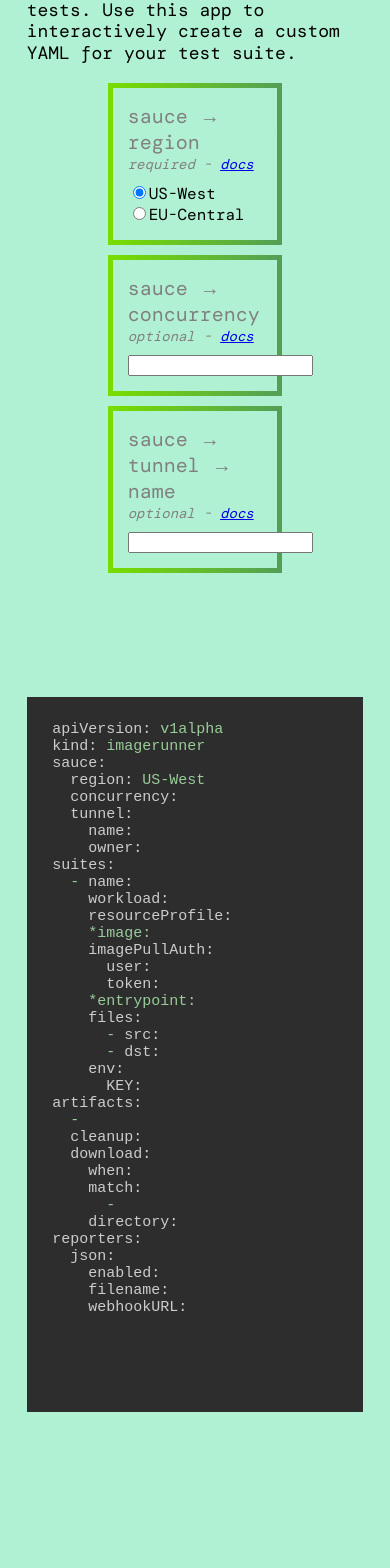
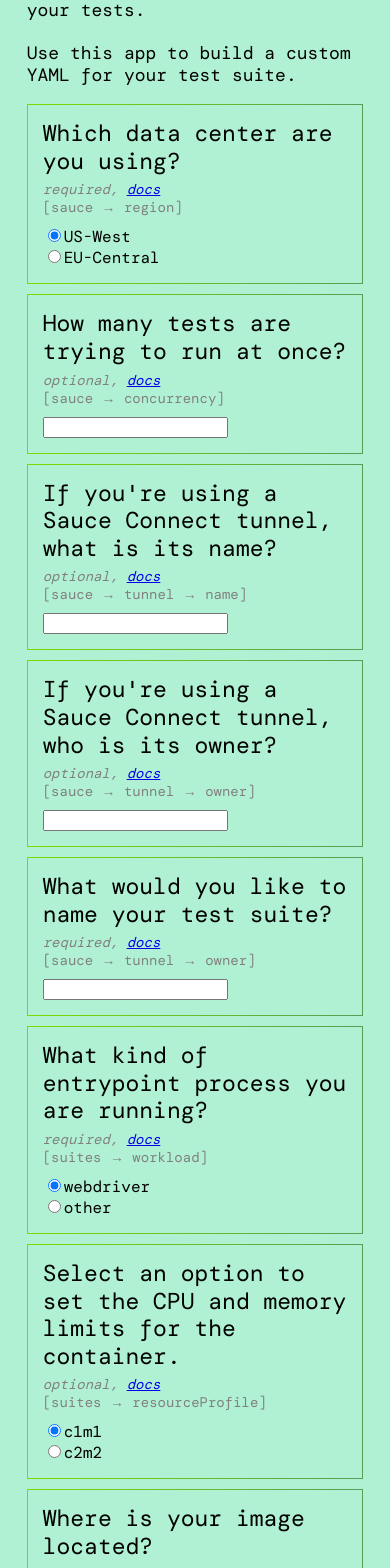
Before and after one commit to ab91/thats-so-yaml, a React (Create React App) app: page / in a window 390 px wide. Shown: the part 380-1948 px from the top of the page. Before the commit the page ends 1807 px from the top, so only its background shows below. Built offline with nearby package versions, Linux system fonts and the light colour scheme; a web font is replaced by a local one.

Commit message:
feat: Add state and prop destructuring, fix styling, add prompt element, add many inputs

```diff
--- a/src/App.js
+++ b/src/App.js
@@ -10,33 +10,70 @@ class App extends React.Component {
     this.state = {
       regionOption: 'option1',
       ccyData: '',
-      tunnelNameData: ''
+      tunnelNameData: '',
+      tunnelOwnerData: '',
+      suiteNameData: '',
+      suiteWorkloadData: 'option1',
+      suiteResourceData: 'option1',
+      suiteImageData: '',
+      suiteUserData: '',
+      suiteTokenData: '',
+      suiteEntrypointData: ''
     };
   }
 
-  handleRadioChange = (event) => {
+  handleFormChange = (event) => {
+    const { name, value } = event.target;
+
     this.setState({
-      regionOption: event.target.value,
-    });
-  };
-
-  handleFormChange = (newData) => {
-    this.setState({
-      ccyData: newData,
-    });
+      [name]: value
+    })
   };
 
   render() {
+    const {
+      regionOption,
+      ccyData,
+      tunnelNameData,
+      tunnelOwnerData,
+      suiteNameData,
+      suiteWorkloadData,
+      suiteResourceData,
+      suiteImageData,
+      suiteUserData,
+      suiteTokenData,
+      suiteEntrypointData
+    } = this.state;
+
     return (
       <div className="panel-container">
         <InputPanel
-          regionOption={this.state.regionOption}
-          handleRadioChange={this.handleRadioChange}
+          regionOption={regionOption}
+          ccyData={ccyData}
+          tunnelNameData={tunnelNameData}
+          tunnelOwnerData={tunnelOwnerData}
+          suiteNameData={suiteNameData}
+          suiteWorkloadData={suiteWorkloadData}
+          suiteResourceData={suiteResourceData}
+          suiteImageData={suiteImageData}
+          suiteUserData={suiteUserData}
+          suiteTokenData={suiteTokenData}
+          suiteEntrypointData={suiteEntrypointData}
+
           handleFormChange={this.handleFormChange}
         />
         <OutputPanel
-          regionOption={this.state.regionOption}
-          ccyData={this.state.ccyData}
+          regionOption={regionOption}
+          ccyData={ccyData}
+          tunnelNameData={tunnelNameData}
+          tunnelOwnerData={tunnelOwnerData}
+          suiteNameData={suiteNameData}
+          suiteWorkloadData={suiteWorkloadData}
+          suiteResourceData={suiteResourceData}
+          suiteImageData={suiteImageData}
+          suiteUserData={suiteUserData}
+          suiteTokenData={suiteTokenData}
+          suiteEntrypointData={suiteEntrypointData}
         />
       </div>
     );
--- a/src/components/molecules/InputMolecule.js
+++ b/src/components/molecules/InputMolecule.js
@@ -6,17 +6,19 @@ class InputMolecule extends Component {
 
         return (
             <div className="input-container input-border-gradient input-border-gradient--green">
-                <p className="input__title">{this.props.topLevel}
+                <p className="input__prompt">{this.props.prompt}</p>
+                <p className="input__detail">{this.props.required ? ("required") : ("optional")}, <a target="_blank" href={this.props.documentation} rel="noreferrer">docs</a></p>
+                <p className="input__location">[{this.props.topLevel}
                     {this.props.secondLevel && <span> → {this.props.secondLevel}</span>}
-                    {this.props.thirdLevel && <span> → {this.props.thirdLevel}</span>}
+                    {this.props.thirdLevel && <span> → {this.props.thirdLevel}</span>}]
                 </p>
-                <p className="input__subtitle">{this.props.required ? ("required") : ("optional")} - <a target="_blank" href={this.props.documentation} rel="noreferrer">docs</a></p>
                 <form className="input__data">
                     {(this.props.inputType === "input" &&
                         <input
+                            name={this.props.name}
                             type="input"
                             value={this.props.inputData}
-                            onChange={(e) => this.props.onFormChange(e.target.value)}
+                            onChange={this.props.handleFormChange}
                         />
                     )}
                     {(this.props.inputType === "radio" &&
@@ -24,27 +26,26 @@ class InputMolecule extends Component {
                             <label>
                                 <input
                                     type="radio"
-                                    name="myRadio"
+                                    name={this.props.name}
                                     value="option1"
                                     checked={this.props.inputData === 'option1'}
-                                    onChange={this.props.handleRadioChange}
+                                    onChange={this.props.handleFormChange}
                                 />
                                 {this.props.option1}
                             </label>
                             <label>
                                 <input
                                     type="radio"
-                                    name="myRadio"
+                                    name={this.props.name}
                                     value="option2"
                                     checked={this.props.inputData === 'option2'}
-                                    onChange={this.props.handleRadioChange}
+                                    onChange={this.props.handleFormChange}
                                 />
                                 {this.props.option2}
                             </label>
                         </div>
                     )}
                 </form>
-                {/*<p className="input__status">{this.props.status}</p>*/}
             </div >
         );
     }
--- a/src/components/organisms/InputPanel.js
+++ b/src/components/organisms/InputPanel.js
@@ -5,6 +5,7 @@ import InputMolecule from "../molecules/InputMolecule";
 
 const SauceRegion = {
   inputType: "radio",
+  prompt: "Which data center are you using?",
   topLevel: "sauce",
   secondLevel: "region",
   thirdLevel: null,
@@ -12,51 +13,51 @@ const SauceRegion = {
   option2: "EU-Central",
   required: true,
   documentation: "https://docs.saucelabs.com/orchestrate/saucectl-configuration/#region",
-  status: "✅/❌"
 };
 
 const SauceCCY = {
   inputType: "input",
+  prompt: "How many tests are trying to run at once?",
   topLevel: "sauce",
   secondLevel: "concurrency",
   thirdLevel: null,
   required: false,
   documentation: "https://docs.saucelabs.com/orchestrate/saucectl-configuration/#concurrency",
-  status: "✅/❌"
 };
 
 const TunnelName = {
   inputType: "input",
+  prompt: "If you're using a Sauce Connect tunnel, what is its name?",
   topLevel: "sauce",
   secondLevel: "tunnel",
   thirdLevel: "name",
   required: false,
   documentation: "https://docs.saucelabs.com/orchestrate/saucectl-configuration/#name",
-  status: "✅/❌"
 };
 
 const TunnelOwner = {
   inputType: "input",
+  prompt: "If you're using a Sauce Connect tunnel, who is its owner?",
   topLevel: "sauce",
   secondLevel: "tunnel",
   thirdLevel: "owner",
   required: false,
   documentation: "https://docs.saucelabs.com/orchestrate/saucectl-configuration/#owner",
-  status: "✅/❌"
 };
 
 const SuiteName = {
   inputType: "input",
+  prompt: "What would you like to name your test suite?",
   topLevel: "sauce",
   secondLevel: "tunnel",
   thirdLevel: "owner",
   required: true,
   documentation: "https://docs.saucelabs.com/orchestrate/saucectl-configuration/#owner",
-  status: "✅/❌"
 };
 
 const SuiteWorkload = {
   inputType: "radio",
+  prompt: "What kind of entrypoint process you are running?",
   topLevel: "suites",
   secondLevel: "workload",
   thirdLevel: null,
@@ -64,11 +65,11 @@ const SuiteWorkload = {
   option2: "other",
   required: true,
   documentation: "https://docs.saucelabs.com/orchestrate/saucectl-configuration/#workload",
-  status: "✅/❌"
 };
 
 const SuiteResource = {
   inputType: "radio",
+  prompt: "Select an option to set the CPU and memory limits for the container.",
   topLevel: "suites",
   secondLevel: "resourceProfile",
   thirdLevel: null,
@@ -76,44 +77,65 @@ const SuiteResource = {
   option2: "c2m2",
   required: false,
   documentation: "https://docs.saucelabs.com/orchestrate/saucectl-configuration/#workload",
-  status: "✅/❌"
 };
 
 const SuiteImage = {
   inputType: "input",
+  prompt: "Where is your image located?",
   topLevel: "suites",
   secondLevel: "image",
   thirdLevel: null,
   required: true,
   documentation: "https://docs.saucelabs.com/orchestrate/saucectl-configuration/#image",
-  status: "✅/❌"
 };
 
 const SuiteImageUser = {
   inputType: "input",
+  prompt: "If your registry is private, what is your username",
   topLevel: "suites",
   secondLevel: "imagePullAuth",
   thirdLevel: "user",
   required: false,
   documentation: "hhttps://docs.saucelabs.com/orchestrate/saucectl-configuration/#imagepullauth",
-  status: "✅/❌"
 };
 
 const SuiteImageToken = {
   inputType: "input",
+  prompt: "[DO NOT USE]",
   topLevel: "suites",
   secondLevel: "imagePullAuth",
   thirdLevel: "token",
   required: false,
   documentation: "https://docs.saucelabs.com/orchestrate/saucectl-configuration/#imagepullauth",
-  status: "✅/❌"
+};
+
+const SuiteEntrypoint = {
+  inputType: "input",
+  prompt: "What command is run to execute your tests?",
+  topLevel: "suites",
+  secondLevel: "entrypoint",
+  thirdLevel: null,
+  required: true,
+  documentation: "https://docs.saucelabs.com/orchestrate/saucectl-configuration/#entrypoint",
 };
 
 class InputPanel extends Component {
 
   render() {
 
-    //const { regionData, ccyData, onFormChange } = this.props;
+    //const { regionData, ccyData, handleFormChange } = this.props;
+    const { regionOption, ccyData,
+      tunnelNameData,
+      tunnelOwnerData,
+      suiteNameData,
+      suiteWorkloadData,
+      suiteResourceData,
+      suiteImageData,
+      suiteUserData,
+      suiteTokenData,
+      suiteEntrypointData,
+      handleFormChange
+    } = this.props;
 
     return (
       <div className="input-panel-wrapper">
@@ -121,87 +143,93 @@ class InputPanel extends Component {
           <div className="input-panel-text">
             <h1 className="input-panel-text__title">That’s SO YAML 👁🔮</h1>
             <h2 className="input-panel-text__subtitle">Sauce Orchestrate YAML Config Generator</h2>
-            <h3 className="input-panel-text__description">Sauce Orchestrate tests are kicked off via CLI tool <a target="_blank" href="https://docs.saucelabs.com/dev/cli/saucectl/" rel="noreferrer">saucectl</a>. saucectl commands can be executed manually or automatically by your CI/CD system, and references a <a target="_blank" href="https://docs.saucelabs.com/orchestrate/saucectl-configuration/" rel="noreferrer">YAML file</a> in your repo which instructs Sauce Labs infrastructure how to run your tests. Use this app to interactively create a custom YAML for your test suite.</h3>
+            <h3 className="input-panel-text__description">Sauce Orchestrate tests can be triggered via CLI tool <a target="_blank" href="https://docs.saucelabs.com/dev/cli/saucectl/" rel="noreferrer">saucectl</a>. saucectl commands can be executed manually or automatically by your CI/CD system, and references a <a target="_blank" href="https://docs.saucelabs.com/orchestrate/saucectl-configuration/" rel="noreferrer">YAML file</a> in your repo which instructs Sauce Labs infrastructure on how to run your tests. <br/><br/>Use this app to build a custom YAML for your test suite.</h3>
           </div>
           <div className="input-data-container">
             <InputMolecule
-              name="input1"
+              name="regionOption"
               {...SauceRegion}
-              inputData={this.props.regionOption}
-              handleRadioChange={this.props.handleRadioChange}
+              inputData={regionOption}
+              handleFormChange={handleFormChange}
             />
             <InputMolecule
-              name="input2"
+              name="ccyData"
               {...SauceCCY}
-              inputData={this.props.ccyData}
-              onFormChange={this.props.handleFormChange}
+              inputData={ccyData}
+              handleFormChange={handleFormChange}
             />
             <InputMolecule
-              name="input3"
+              name="tunnelNameData"
               {...TunnelName}
-              inputData={this.props.tunnelNameData}
-              onFormChange={this.props.onFormChange}
+              inputData={tunnelNameData}
+              handleFormChange={handleFormChange}
+            />
+            <InputMolecule
+              name="tunnelOwnerData"
+              {...TunnelOwner}
+              inputData={tunnelOwnerData}
+              handleFormChange={handleFormChange}
+            />
+            <InputMolecule
+              name="suiteNameData"
+              {...SuiteName}
+              inputData={suiteNameData}
+              handleFormChange={handleFormChange}
+            />
+            <InputMolecule
+              name="suiteWorkloadData"
+              {...SuiteWorkload}
+              inputData={suiteWorkloadData}
+              handleFormChange={handleFormChange}
+            />
+            <InputMolecule
+              name="suiteResourceData"
+              {...SuiteResource}
+              inputData={suiteResourceData}
+              handleFormChange={handleFormChange}
+            />
+            <InputMolecule
+              name="suiteImageData"
+              {...SuiteImage}
+              inputData={suiteImageData}
+              handleFormChange={handleFormChange}
+            />
+            <InputMolecule
+              name="suiteUserData"
+              {...SuiteImageUser}
+              inputData={suiteUserData}
+              handleFormChange={handleFormChange}
+            />
+            <InputMolecule
+              name="suiteTokenData"
+              {...SuiteImageToken}
+              inputData={suiteTokenData}
+              handleFormChange={handleFormChange}
+            />
+            <InputMolecule
+              name="suiteEntrypointData"
+              {...SuiteEntrypoint}
+              inputData={suiteEntrypointData}
+              handleFormChange={handleFormChange}
             />
             {/*
             <InputMolecule
-              name="input4"
-              {...TunnelOwner}
-              inputData={this.props.ccyData}
-              onFormChange={this.props.onFormChange}
-            />
-            <InputMolecule
-              name="input5"
-              {...SuiteName}
-              inputData={this.props.ccyData}
-              onFormChange={this.props.onFormChange}
-            />
-            <InputMolecule
-              name="input6"
-              {...SuiteWorkload}
-              inputData={this.props.ccyData}
-              onFormChange={this.props.onFormChange}
-            />
-            <InputMolecule
-              name="input7"
-              {...SuiteResource}
-              inputData={this.props.ccyData}
-              onFormChange={this.props.onFormChange}
-            />
-            <InputMolecule
-              name="input8"
-              {...SuiteImage}
-              inputData={this.props.ccyData}
-              onFormChange={this.props.onFormChange}
-            />
-            <InputMolecule
-              name="input9"
-              {...SuiteImageUser}
-              inputData={this.props.ccyData}
-              onFormChange={this.props.onFormChange}
-            />
-            <InputMolecule
-              name="input10"
-              {...SuiteImageToken}
-              inputData={this.props.ccyData}
-              onFormChange={this.props.onFormChange}
-            />
-            <InputMolecule
               name="input11"
               {...SuiteFileSrc}
-              inputData={this.props.ccyData}
-              onFormChange={this.props.onFormChange}
+              inputData={ccyData}
+              handleFormChange={handleFormChange}
             />
             <InputMolecule
               name="input12"
               {...SuiteFileDst}
-              inputData={this.props.ccyData}
-              onFormChange={this.props.onFormChange}
+              inputData={ccyData}
+              handleFormChange={handleFormChange}
             />
             <InputMolecule
               name="input13"
               {...SuiteEnvKey}
-              inputData={this.props.ccyData}
-              onFormChange={this.props.onFormChange}
+              inputData={ccyData}
+              handleFormChange={handleFormChange}
             />
             */}
           </div>
--- a/src/components/organisms/OutputPanel.js
+++ b/src/components/organisms/OutputPanel.js
@@ -6,7 +6,19 @@ class OutputPanel extends Component {
 
   render() {
 
-    const { regionOption, ccyData } = this.props;
+    const {
+      regionOption,
+      ccyData,
+      tunnelNameData,
+      suiteNameData,
+      suiteWorkloadData,
+      tunnelOwnerData,
+      suiteResourceData,
+      suiteImageData,
+      suiteUserData,
+      suiteTokenData,
+      suiteEntrypointData
+    } = this.props;
 
     var yamlString =
       `
@@ -16,17 +28,17 @@ class OutputPanel extends Component {
     region: ${(regionOption === 'option1') ? 'US-West' : 'EU-Central'}
     concurrency: ${ccyData}
     tunnel:
-      name:
-      owner:
+      name: "${tunnelNameData}"
+      owner: ${tunnelOwnerData}
   suites:
-    - name:
-      workload:
-      resourceProfile:
-      *image:
+    - name: ${suiteNameData}
+      workload: ${(suiteWorkloadData === 'option1') ? 'webdriver' : 'other'}
+      resourceProfile: ${(suiteResourceData === 'option1') ? 'c1m1' : 'c2m2'}
+      image: ${suiteImageData}
       imagePullAuth:
-        user:
-        token:
-      *entrypoint:
+        user: ${suiteUserData}
+        token: ${suiteTokenData}
+      entrypoint: ${suiteEntrypointData}
       files:
         - src:
         - dst:
--- a/src/styles/index.scss
+++ b/src/styles/index.scss
@@ -1,13 +1,7 @@
-/* * {
-    border: 1px solid black;
-}*/
-
 // Import Google Font
-
 @import url('https://fonts.googleapis.com/css2?family=DM+Mono:ital,wght@0,300;0,400;0,500;1,300;1,400;1,500&display=swap');
 
 // Page styling
-
 body {
     display: flex;
     flex-direction: column;
@@ -78,19 +72,16 @@ body {
                 flex-wrap: wrap;
                 justify-content: space-around;
 
-                /*border: 1px solid black;*/
-
                 .input-container {
-                    flex: 1 1 50%;
+                    flex: 1 1 100%;
                     padding: 15px;
-                    max-width: 40%;
                     margin-bottom: 10px;
 
                     border: 1px solid black;
 
                     &.input-border-gradient {
                         border-style: solid;
-                        border-width: 5px;
+                        border-width: 1px;
                         border-image-slice: 1;
 
 
@@ -100,17 +91,22 @@ body {
                     }
 
                     .input {
-                        &__title {
+                        &__prompt {
+                            margin: 0 0 5px 0;
+                            font-size: 23px;
+                            line-height: 1.2;
+                        }
+
+                        &__detail {
                             margin: 0;
-                            font-size: 20px;
+                            font-size: 14px;
+                            font-style: italic;
                             color: gray;
                         }
 
-                        &__subtitle {
-                            margin-top: 0;
-                            margin-bottom: 10px;
+                        &__location {
+                            margin: 0 0 10px 0;
                             font-size: 14px;
-                            font-style: italic;
                             color: gray;
                         }
 
@@ -145,11 +141,17 @@ body {
         justify-content: center;
 
         &__code-block {
-            position: relative;
-            top: 99px;
-            width: 90%;
+            position: fixed;
+            top: 30px;
+            width: 45%;
+            font-size: 15px;
 
-            font-size: 15px;
+            @media (max-width: 1200px) {
+                position: static;
+                top: 0;
+                width: 80%;
+            }
+
 
             pre {
                 height: 700px;
```
